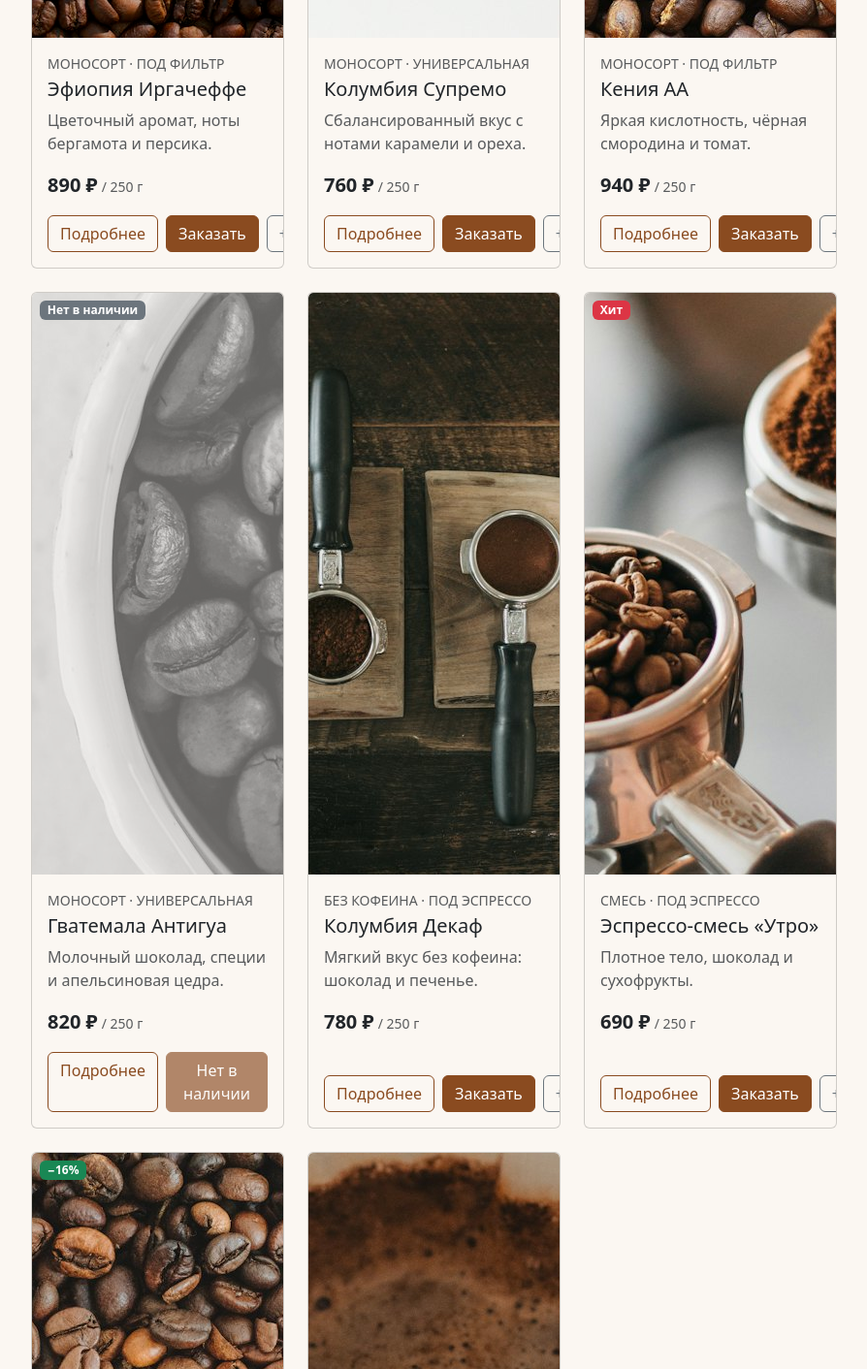
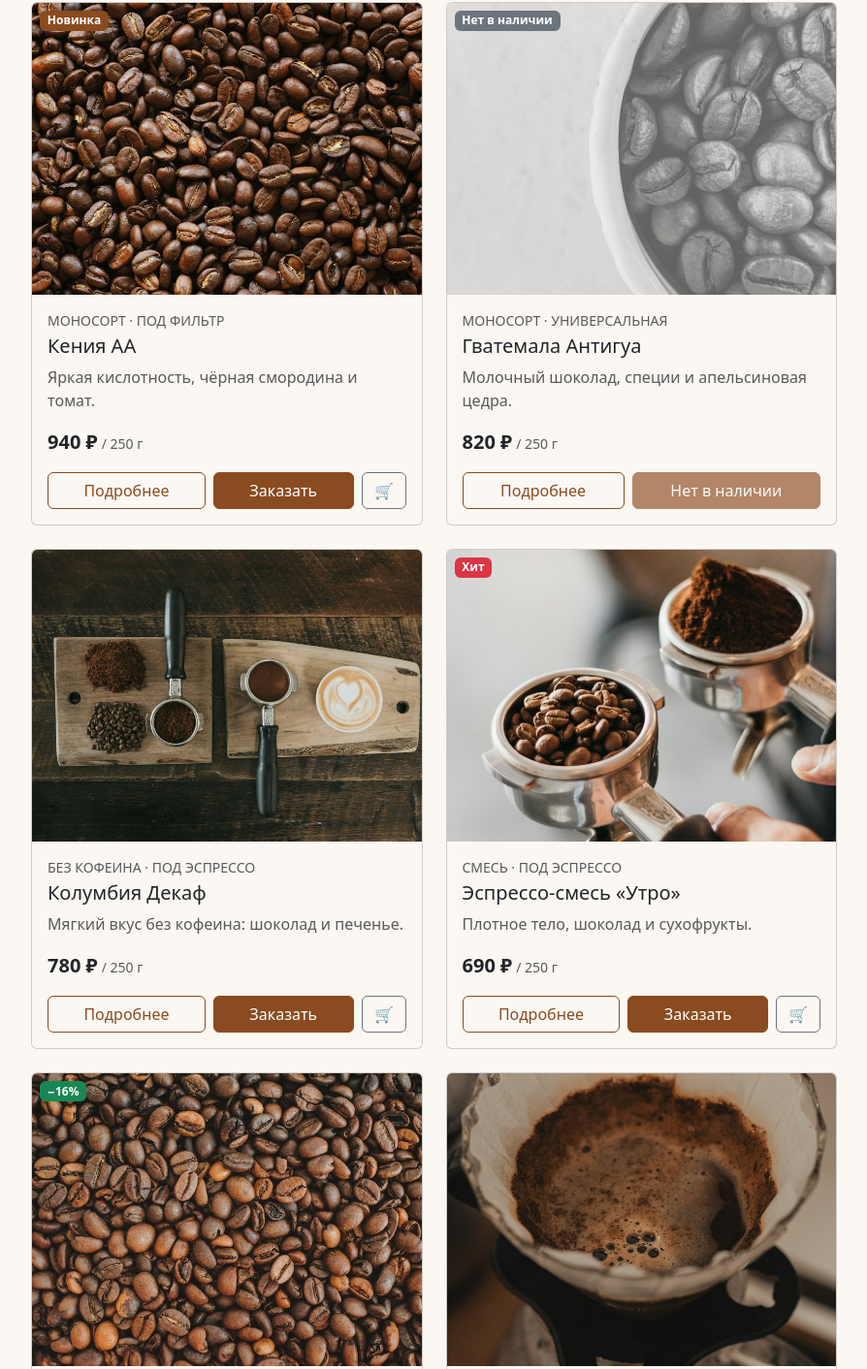
Before and after one commit to kikimor0607/kr2-bootstrap-shop, a plain HTML site: page catalog.html in a window 1280 px wide. Shown: the part 891-2303 px from the top of the page at 97% size, without its empty margins (335-1229 px from the left). Drawn offline with Linux system fonts and the light colour scheme.

Commit message:
fix: prepare Bootstrap project for submission

```diff
--- a/catalog.html
+++ b/catalog.html
@@ -102,7 +102,7 @@
             </div>
           </div>
           <div class="row g-4">
-            <div class="col-12 col-sm-6 col-xl-4">
+            <div class="col-12 col-sm-6 col-xxl-4">
               <article class="card h-100 product-card">
                 <span class="badge text-bg-danger position-absolute top-0 start-0 m-2">Хит</span>
                 <img class="card-img-top" src="images/products/ethiopia.jpg" alt="Эфиопия Иргачеффе" width="800" height="600" loading="lazy">
@@ -114,12 +114,12 @@
                   <div class="d-flex gap-2 mt-auto">
                     <a class="btn btn-outline-primary flex-fill" href="product.html">Подробнее</a>
                     <button class="btn btn-primary flex-fill" type="button" data-bs-toggle="modal" data-bs-target="#orderModal">Заказать</button>
-                    <button class="btn btn-outline-secondary" type="button" data-cart-add aria-label="В корзину">+</button>
+                    <button class="btn btn-outline-secondary" type="button" data-cart-add aria-label="Добавить в корзину" title="В корзину">🛒</button>
                   </div>
                 </div>
               </article>
             </div>
-            <div class="col-12 col-sm-6 col-xl-4">
+            <div class="col-12 col-sm-6 col-xxl-4">
               <article class="card h-100 product-card">
                 <img class="card-img-top" src="images/products/colombia.jpg" alt="Колумбия Супремо" width="800" height="600" loading="lazy">
                 <div class="card-body d-flex flex-column">
@@ -130,12 +130,12 @@
                   <div class="d-flex gap-2 mt-auto">
                     <a class="btn btn-outline-primary flex-fill" href="product.html">Подробнее</a>
                     <button class="btn btn-primary flex-fill" type="button" data-bs-toggle="modal" data-bs-target="#orderModal">Заказать</button>
-                    <button class="btn btn-outline-secondary" type="button" data-cart-add aria-label="В корзину">+</button>
+                    <button class="btn btn-outline-secondary" type="button" data-cart-add aria-label="Добавить в корзину" title="В корзину">🛒</button>
                   </div>
                 </div>
               </article>
             </div>
-            <div class="col-12 col-sm-6 col-xl-4">
+            <div class="col-12 col-sm-6 col-xxl-4">
               <article class="card h-100 product-card">
                 <span class="badge text-bg-primary position-absolute top-0 start-0 m-2">Новинка</span>
                 <img class="card-img-top" src="images/products/kenya.jpg" alt="Кения АА" width="800" height="600" loading="lazy">
@@ -147,12 +147,12 @@
                   <div class="d-flex gap-2 mt-auto">
                     <a class="btn btn-outline-primary flex-fill" href="product.html">Подробнее</a>
                     <button class="btn btn-primary flex-fill" type="button" data-bs-toggle="modal" data-bs-target="#orderModal">Заказать</button>
-                    <button class="btn btn-outline-secondary" type="button" data-cart-add aria-label="В корзину">+</button>
+                    <button class="btn btn-outline-secondary" type="button" data-cart-add aria-label="Добавить в корзину" title="В корзину">🛒</button>
                   </div>
                 </div>
               </article>
             </div>
-            <div class="col-12 col-sm-6 col-xl-4">
+            <div class="col-12 col-sm-6 col-xxl-4">
               <article class="card h-100 product-card product-card--soldout">
                 <span class="badge text-bg-secondary position-absolute top-0 start-0 m-2">Нет в наличии</span>
                 <img class="card-img-top" src="images/products/guatemala.jpg" alt="Гватемала Антигуа" width="800" height="600" loading="lazy">
@@ -168,7 +168,7 @@
                 </div>
               </article>
             </div>
-            <div class="col-12 col-sm-6 col-xl-4">
+            <div class="col-12 col-sm-6 col-xxl-4">
               <article class="card h-100 product-card">
                 <img class="card-img-top" src="images/products/decaf.jpg" alt="Колумбия Декаф" width="800" height="600" loading="lazy">
                 <div class="card-body d-flex flex-column">
@@ -179,12 +179,12 @@
                   <div class="d-flex gap-2 mt-auto">
                     <a class="btn btn-outline-primary flex-fill" href="product.html">Подробнее</a>
                     <button class="btn btn-primary flex-fill" type="button" data-bs-toggle="modal" data-bs-target="#orderModal">Заказать</button>
-                    <button class="btn btn-outline-secondary" type="button" data-cart-add aria-label="В корзину">+</button>
+                    <button class="btn btn-outline-secondary" type="button" data-cart-add aria-label="Добавить в корзину" title="В корзину">🛒</button>
                   </div>
                 </div>
               </article>
             </div>
-            <div class="col-12 col-sm-6 col-xl-4">
+            <div class="col-12 col-sm-6 col-xxl-4">
               <article class="card h-100 product-card">
                 <span class="badge text-bg-danger position-absolute top-0 start-0 m-2">Хит</span>
                 <img class="card-img-top" src="images/products/utro.jpg" alt="Эспрессо-смесь «Утро»" width="800" height="600" loading="lazy">
@@ -196,12 +196,12 @@
                   <div class="d-flex gap-2 mt-auto">
                     <a class="btn btn-outline-primary flex-fill" href="product.html">Подробнее</a>
                     <button class="btn btn-primary flex-fill" type="button" data-bs-toggle="modal" data-bs-target="#orderModal">Заказать</button>
-                    <button class="btn btn-outline-secondary" type="button" data-cart-add aria-label="В корзину">+</button>
+                    <button class="btn btn-outline-secondary" type="button" data-cart-add aria-label="Добавить в корзину" title="В корзину">🛒</button>
                   </div>
                 </div>
               </article>
             </div>
-            <div class="col-12 col-sm-6 col-xl-4">
+            <div class="col-12 col-sm-6 col-xxl-4">
               <article class="card h-100 product-card">
                 <span class="badge text-bg-success position-absolute top-0 start-0 m-2">−16%</span>
                 <img class="card-img-top" src="images/products/brazil.jpg" alt="Бразилия Сантос" width="800" height="600" loading="lazy">
@@ -213,12 +213,12 @@
                   <div class="d-flex gap-2 mt-auto">
                     <a class="btn btn-outline-primary flex-fill" href="product.html">Подробнее</a>
                     <button class="btn btn-primary flex-fill" type="button" data-bs-toggle="modal" data-bs-target="#orderModal">Заказать</button>
-                    <button class="btn btn-outline-secondary" type="button" data-cart-add aria-label="В корзину">+</button>
+                    <button class="btn btn-outline-secondary" type="button" data-cart-add aria-label="Добавить в корзину" title="В корзину">🛒</button>
                   </div>
                 </div>
               </article>
             </div>
-            <div class="col-12 col-sm-6 col-xl-4">
+            <div class="col-12 col-sm-6 col-xxl-4">
               <article class="card h-100 product-card">
                 <img class="card-img-top" src="images/products/v60.jpg" alt="Воронка V60" width="800" height="600" loading="lazy">
                 <div class="card-body d-flex flex-column">
@@ -229,7 +229,7 @@
                   <div class="d-flex gap-2 mt-auto">
                     <a class="btn btn-outline-primary flex-fill" href="product.html">Подробнее</a>
                     <button class="btn btn-primary flex-fill" type="button" data-bs-toggle="modal" data-bs-target="#orderModal">Заказать</button>
-                    <button class="btn btn-outline-secondary" type="button" data-cart-add aria-label="В корзину">+</button>
+                    <button class="btn btn-outline-secondary" type="button" data-cart-add aria-label="Добавить в корзину" title="В корзину">🛒</button>
                   </div>
                 </div>
               </article>
--- a/css/custom.css
+++ b/css/custom.css
@@ -106,7 +106,9 @@ body {
   box-shadow: 0 0.75rem 1.5rem rgba(43, 29, 20, 0.15);
 }
 
-.product-card .card-img-top {
+.product-card .card-img-top,
+#productGallery .carousel-item img {
+  height: auto;
   aspect-ratio: 4 / 3;
   object-fit: cover;
 }
```
Also changed, not shown: index.html (+3 -3 lines), order.html (+2 -2 lines), product.html (+3 -3 lines), 1 other file.
